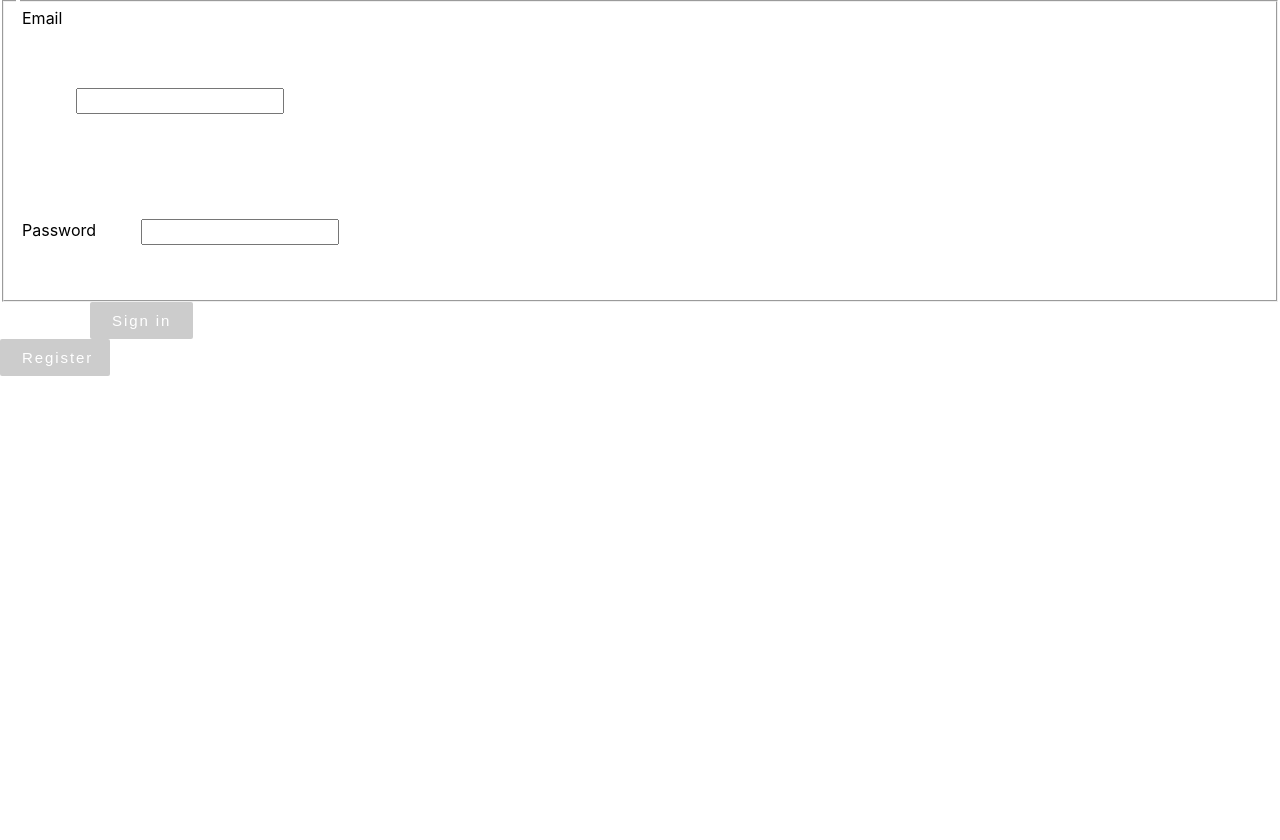
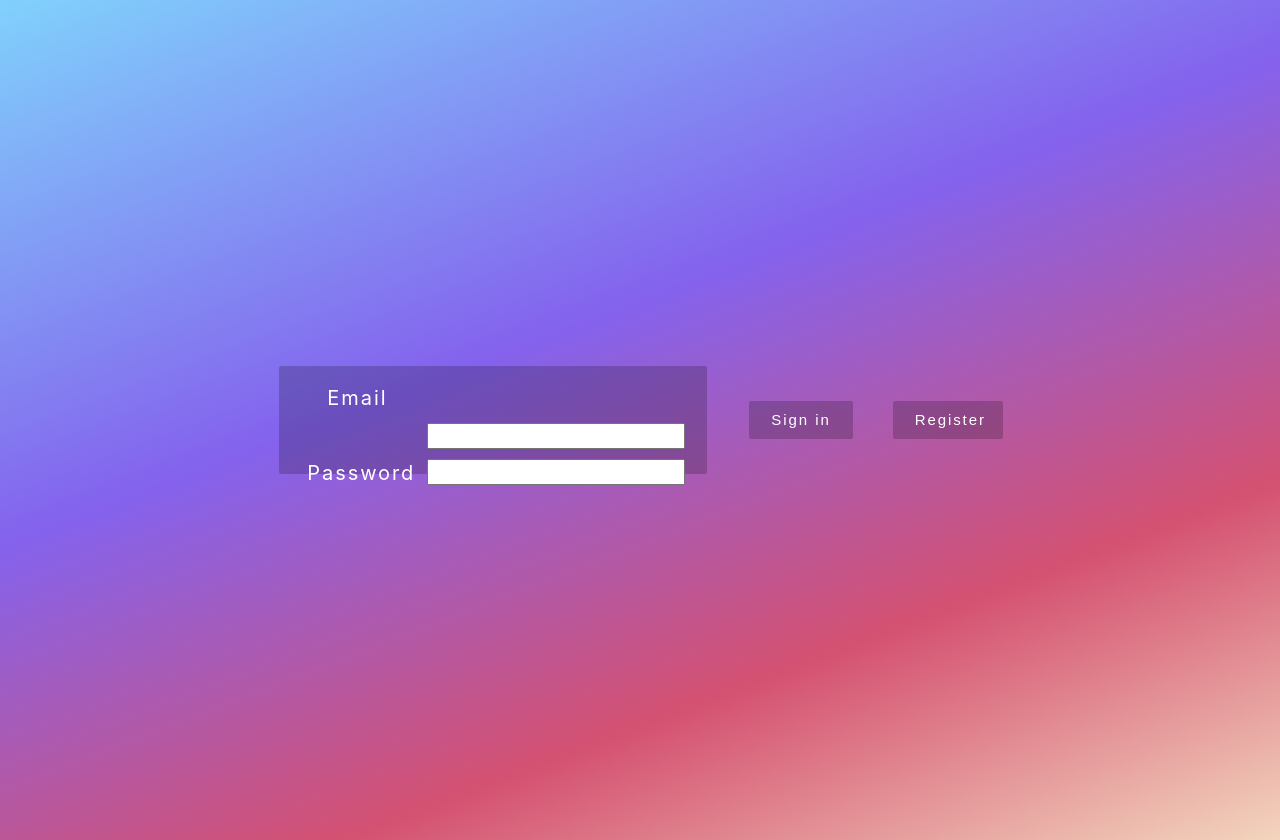
Before and after one commit to TeetSimson/FuturFolio., a React (Create React App) app in the folder FuturFolio_FrontEnd/futurfolio/: page / in a window 1280 px wide. Before the commit the page ends 800 px from the top, so only its background shows below. Built offline with nearby package versions, Linux system fonts and the light colour scheme.

Commit message:
Signin page css updated

```diff
--- a/FuturFolio_FrontEnd/futurfolio/src/Components/Signin/Signin.css
+++ b/FuturFolio_FrontEnd/futurfolio/src/Components/Signin/Signin.css
@@ -2,16 +2,9 @@ body {
     padding: 0px;
 }
 
-.Window {
-    width: 100%;
-    height: 100vh;
-    background: linear-gradient(159deg, rgba(128,209,252,1) 0%, rgba(132,98,237,1) 41%, rgba(212,81,113,1) 73%, rgba(243,213,189,1) 100%);
-    display: flex;
-    align-items: center;
-    justify-content: center;
-}
+/* The whole window */
 
-.Window_Signup {
+.SigninWindow {
     width: 100%;
     height: 105vh;
     background: linear-gradient(159deg, rgba(128,209,252,1) 0%, rgba(132,98,237,1) 41%, rgba(212,81,113,1) 73%, rgba(243,213,189,1) 100%);
@@ -20,38 +13,64 @@ body {
     justify-content: center;
 }
 
+/* Email box and its label */
+
 .Email{
     height: 20px;
-    width: 200px;
-    margin: 60px;
+    width: 250px;
+    margin-left: 90px;
+    margin-top: 10px;
+    margin-bottom: 10px;
+    display: inline-block;
+    text-align: left;
+    float: right;
 }
+
+.emailLabel {
+  font-size: 20px;
+  /* padding-left: 6px; */
+  margin-left: 20px;
+  margin-top: 10px;
+  display: inline-block;
+  text-align: right;
+  float: left;
+}
+
+/* Password box and its label */
 
 .Password{
   height: 20px;
-  width: 190px;
-  margin: 45px;
+  width: 250px;
+  display: inline-block;
+  text-align: left;
+  float: right;
 }
 
-.Name{
-    height: 20px;
-    width: 200px;
-    margin: 10px;
+.passwordLabel {
+  font-size: 20px;
+  /* padding-top: 20px;
+  padding-left: 10px; */
+  display: inline-block;
+  text-align: right;
+  float: left;
 }
 
-.Form {
+/* Form */
+
+.SigninForm {
     width: 30vw;
-    height: 40vh;
-    background-color: aqua;
+    height: 11.5vh;
+    /* background-color: aqua; */
     color: white;
     text-decoration: none;
     background-color: rgba(0,0,0, .2);
     border-radius: 2px;
     border: 0px;
     outline: none;
-    display: inline-block;
+    /* display: inline-block; */
     padding: 8px 22px;
     margin-bottom: 0;
-    font-size: 15px;
+    /* font-size: 15px; */
     font-weight: normal;
     letter-spacing: .12rem;
     line-height: 1.428571429;
@@ -60,6 +79,8 @@ body {
     vertical-align: middle;
     cursor: pointer;
 }
+
+/* Sign in button */
 
 .SigninButton {
   color: white;
@@ -79,29 +100,11 @@ body {
   white-space: nowrap;
   vertical-align: middle;
   cursor: pointer;
-  margin-left: 90px;
-  margin-right: 30px;
+  margin-left: 40px;
+  margin-right: 40px;
 }
 
-.SignUpButton {
-  color: white;
-  text-decoration: none;
-  background-color: rgba(0,0,0, .2);
-  border-radius: 2px;
-  border: 0px;
-  outline: none;
-  display: inline-block;
-  padding: 8px 22px;
-  margin-bottom: 0;
-  font-size: 15px;
-  font-weight: normal;
-  letter-spacing: .12rem;
-  line-height: 1.428571429;
-  text-align: center;
-  white-space: nowrap;
-  vertical-align: middle;
-  cursor: pointer;
-}
+/* Register button */
 
 .RegisterButton {
   color: white;
```
